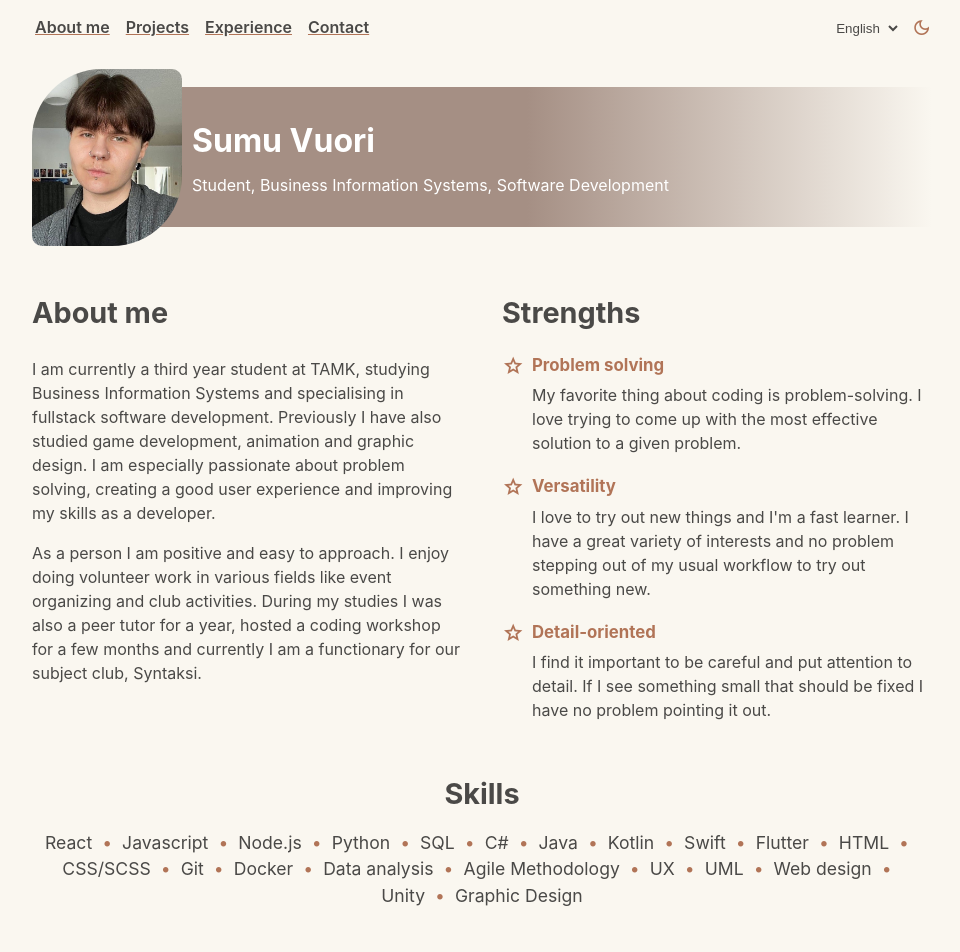
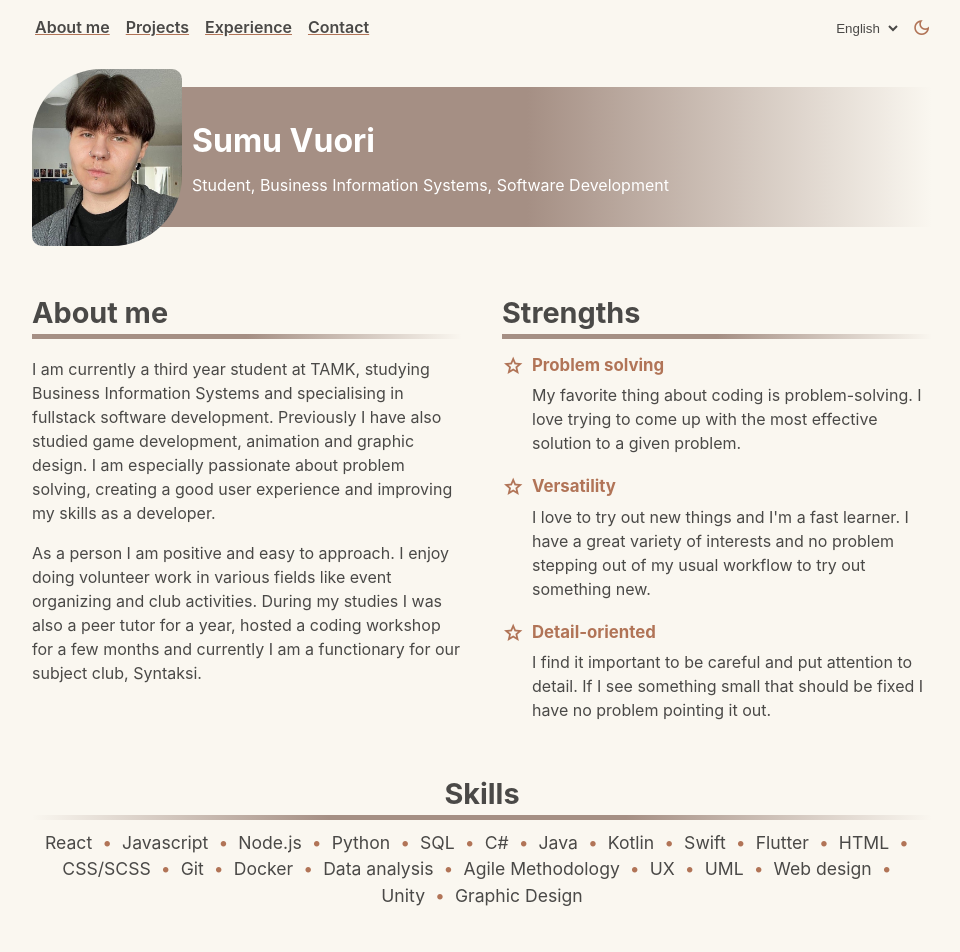
Before and after one commit to vuorisumu/portfolio, a React (Vite) app: page / in a window 1280 px wide. Shown: the top 952 px of the page, without its empty margins (158-1118 px from the left). Built offline with nearby package versions, Linux system fonts and the light colour scheme.

Commit message:
feat: add accent line

```diff
--- a/src/styles/_defaults.scss
+++ b/src/styles/_defaults.scss
@@ -1,3 +1,5 @@
+@use "theme";
+
 @mixin threeSections() {
     display: grid;
     grid-template-columns: repeat(2, minmax(0, 1fr));
@@ -9,6 +11,10 @@
 
             h2 {
                 text-align: center;
+
+                &::before {
+                    background: linear-gradient(to right, transparent, theme.$accent-secondary 33%, theme.$accent-secondary 66%, transparent);
+                }
             }
 
             ul:not(.skills) {
@@ -48,6 +54,26 @@ article section {
 h2 {
     font-size: 1.8rem;
     padding: 15px 0;
+    position: relative;
+
+    &:before {
+        content: "";
+        position: absolute;
+        left: 0;
+        bottom: 10px;
+        width: 100%;
+        height: 5px;
+        background: linear-gradient(to right, theme.$accent-secondary 50%, transparent);
+        z-index: -1;
+    }
+
+    @media only screen and (max-width: 700px) {
+          text-align: center;
+
+          &::before {
+            background: linear-gradient(to right, transparent, theme.$accent-secondary 33%, theme.$accent-secondary 66%, transparent);
+        }
+      }
 }
 
 h3 {
--- a/src/styles/main.css
+++ b/src/styles/main.css
@@ -107,6 +107,25 @@ article section {
 h2 {
   font-size: 1.8rem;
   padding: 15px 0;
+  position: relative;
+}
+h2:before {
+  content: "";
+  position: absolute;
+  left: 0;
+  bottom: 10px;
+  width: 100%;
+  height: 5px;
+  background: linear-gradient(to right, var(--accent-secondary) 50%, transparent);
+  z-index: -1;
+}
+@media only screen and (max-width: 700px) {
+  h2 {
+    text-align: center;
+  }
+  h2::before {
+    background: linear-gradient(to right, transparent, var(--accent-secondary) 33%, var(--accent-secondary) 66%, transparent);
+  }
 }
 
 h3 {
@@ -273,6 +292,9 @@ p {
 #aboutContainer section:last-of-type h2 {
   text-align: center;
 }
+#aboutContainer section:last-of-type h2::before {
+  background: linear-gradient(to right, transparent, var(--accent-secondary) 33%, var(--accent-secondary) 66%, transparent);
+}
 #aboutContainer section:last-of-type ul:not(.skills) {
   display: grid;
   grid-template-columns: repeat(2, minmax(0, 1fr));
@@ -333,6 +355,9 @@ p {
 }
 #experience section:last-of-type h2 {
   text-align: center;
+}
+#experience section:last-of-type h2::before {
+  background: linear-gradient(to right, transparent, var(--accent-secondary) 33%, var(--accent-secondary) 66%, transparent);
 }
 #experience section:last-of-type ul:not(.skills) {
   display: grid;
@@ -448,10 +473,4 @@ a {
   font-weight: 600;
   -webkit-text-decoration: underline var(--accent);
           text-decoration: underline var(--accent);
-}
-
-@media only screen and (max-width: 700px) {
-  h2 {
-    text-align: center;
-  }
 }/*# sourceMappingURL=main.css.map */
--- a/src/styles/main.scss
+++ b/src/styles/main.scss
@@ -89,9 +89,3 @@ $footer-height: 2.5rem;
       text-decoration: underline theme.$accent;
     }
   }
-
-  @media only screen and (max-width: 700px) {
-    h2 {
-      text-align: center;
-    }
-  }
```
Also changed, not shown: 1 other file (tests, documents, lock files or other folders).
